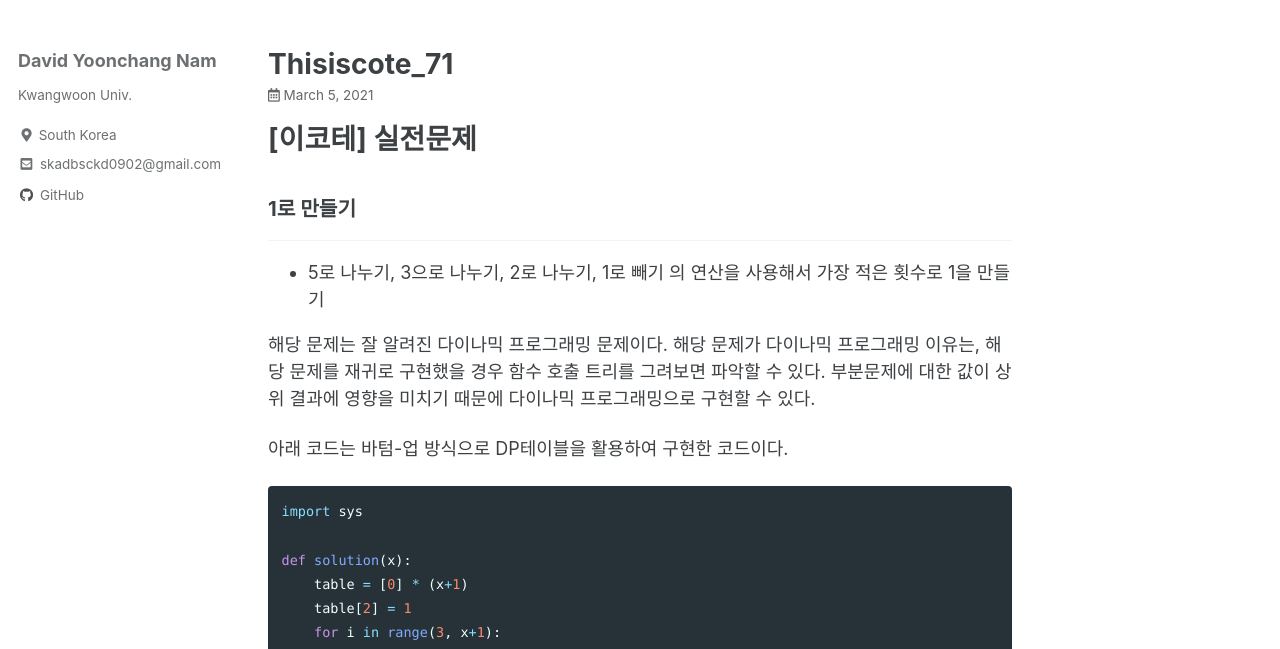
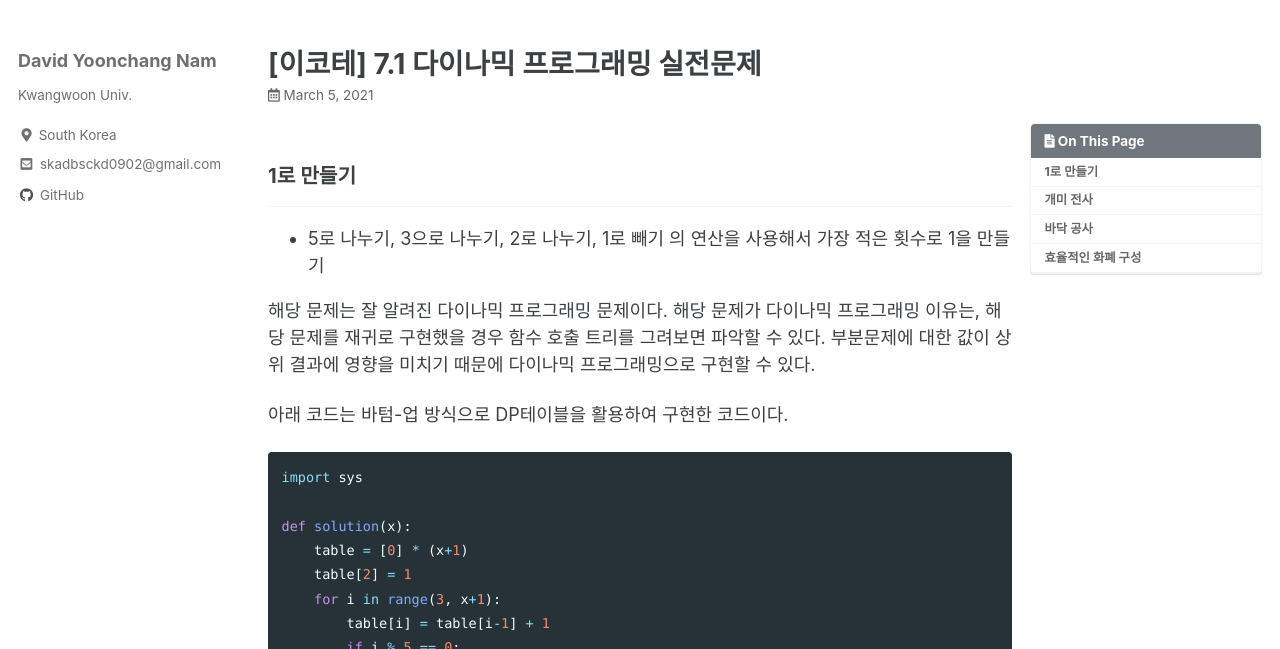
Before and after one commit to Akgop/Akgop.github.io, a Jekyll site: the page built from _posts/2021-03-05-thisiscote_71.md, in a window 1280 px wide and 900 px high, cut to the strip 251-900 px from the top of the window. Built offline with Jekyll 4.4.1, drawn with Linux system fonts in a browser that asks for light colours; cached includes are drawn as plain includes; some of the changed text lies outside the part shown.

Commit message:
Update 2021-03-05-thisiscote_71.md

```diff
--- a/_posts/2021-03-05-thisiscote_71.md
+++ b/_posts/2021-03-05-thisiscote_71.md
@@ -1,4 +1,11 @@
-# [이코테] 실전문제
+---
+title: \[이코테] 7.1 다이나믹 프로그래밍 실전문제
+categories:
+  - thisiscote
+tags:
+  - dynamic programming
+toc: true
+---
 
 ### 1로 만들기
 
```
